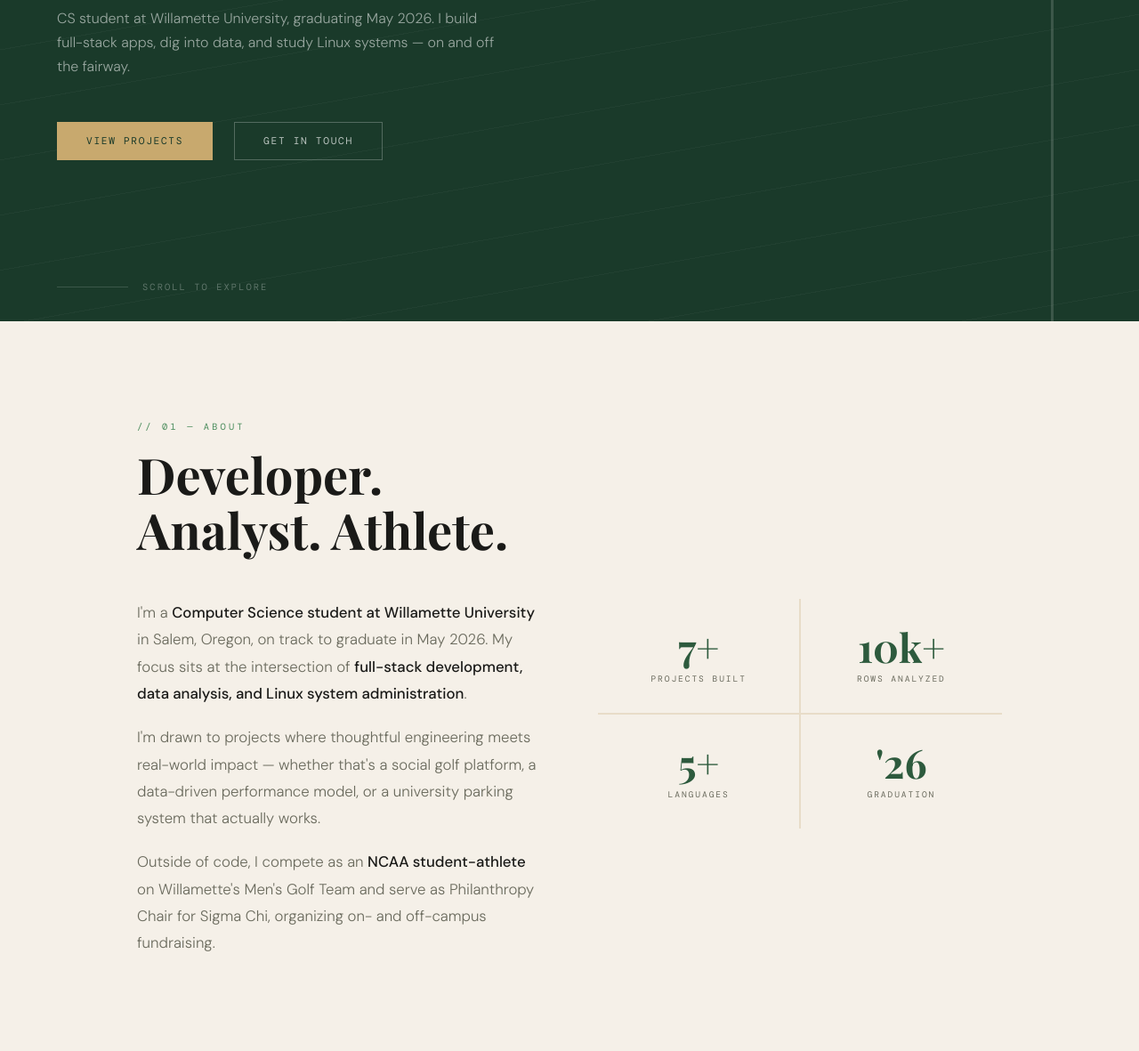
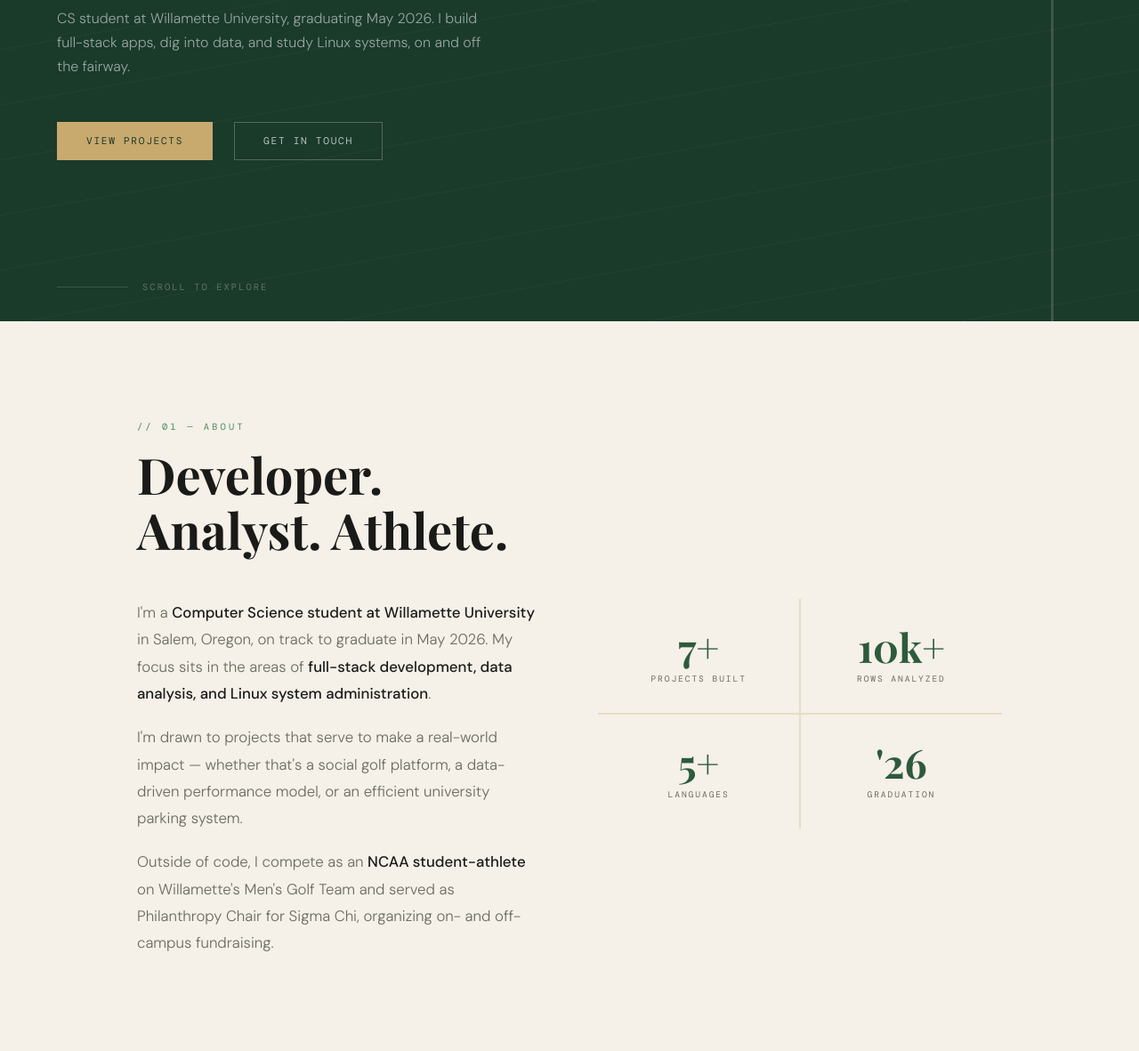
Before and after one commit to ConnorMurphy04/ConnorMurphy04.github.io, a plain HTML site: page index.html in a window 1280 px wide. Shown: the part 439-1620 px from the top of the page at 89% size. Drawn offline with nearby package versions, Linux system fonts and the light colour scheme; a web font is replaced by a local one.

Commit message:
update personal project information

```diff
--- a/index.html
+++ b/index.html
@@ -514,7 +514,7 @@
     <h1>Connor<br/><em>Murphy</em></h1>
     <p class="hero-sub">
       CS student at Willamette University, graduating May 2026.
-      I build full-stack apps, dig into data, and study Linux systems —
+      I build full-stack apps, dig into data, and study Linux systems,
       on and off the fairway.
     </p>
     <div class="hero-cta">
@@ -539,17 +539,17 @@
     <div class="about-text">
       <p>
         I'm a <strong>Computer Science student at Willamette University</strong> in Salem, Oregon,
-        on track to graduate in May 2026. My focus sits at the intersection of
+        on track to graduate in May 2026. My focus sits in the areas of
         <strong>full-stack development, data analysis, and Linux system administration</strong>.
       </p>
       <p>
-        I'm drawn to projects where thoughtful engineering meets real-world impact —
+        I'm drawn to projects that serve to make a real-world impact —
         whether that's a social golf platform, a data-driven performance model, or
-        a university parking system that actually works.
+        an efficient university parking system.
       </p>
       <p>
         Outside of code, I compete as an <strong>NCAA student-athlete</strong> on Willamette's
-        Men's Golf Team and serve as Philanthropy Chair for Sigma Chi, organizing
+        Men's Golf Team and served as Philanthropy Chair for Sigma Chi, organizing
         on- and off-campus fundraising.
       </p>
     </div>
@@ -625,7 +625,7 @@
 <!-- ── PROJECTS ── -->
 <section id="projects">
   <p class="section-label">// 03 — Projects</p>
-  <h2>Things I've Built</h2>
+  <h2>Projects and Developments</h2>
   <div class="projects-list">
 
     <div class="project-item">
@@ -634,7 +634,7 @@
         <p class="project-desc">
           Co-developed a full-stack mobile and web golf social platform featuring
           authentication, Firebase backend, user profiles, posting features, and
-          persistent data across 5+ screens. Built with real-time state management
+          persistent data across 3+ pages. Built with real-time state management
           inside Expo and shipped via Git-based iterative deployment.
         </p>
       </div>
@@ -651,7 +651,7 @@
         <div class="project-name">PGA Tour Data Analysis</div>
         <p class="project-desc">
           Cleaned and normalized a 10,000+ row, 50+ column dataset of PGA Tour stats.
-          Ran complex SQL queries — joins, aggregations, trend analysis — to find
+          Ran complex SQL queries including: joins, aggregations, trend analysis in order to find
           correlations between driving accuracy, putting, and earnings. Used findings
           to model breakout and regression candidates.
         </p>
```
